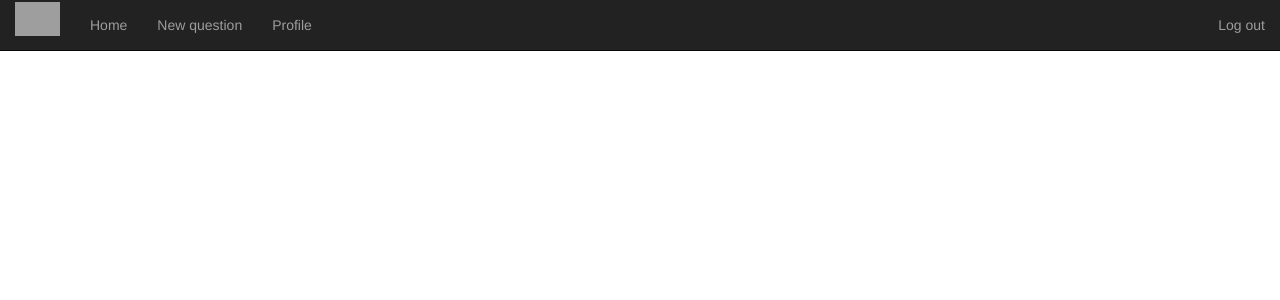
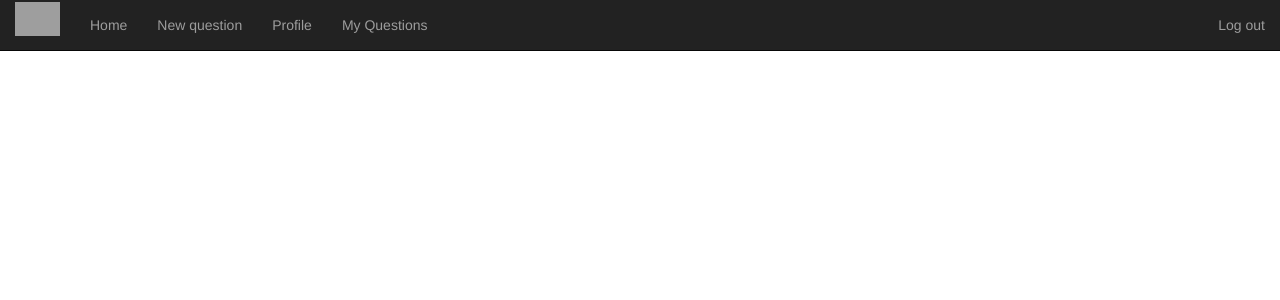
Before and after one commit to siljr/pu, a Django app: page /questions/ in a window 1280 px wide. Shown: the top 300 px of the page. Run offline with Django 3.2, Linux system fonts and the light colour scheme; the visitor is signed in with stand-in values (Sample User, id 1); data that the repository does not hold is empty; some libraries are stand-ins or nearby versions; grey boxes are pictures that could not be loaded.

Commit message:
added "My Questions" to navbar

```diff
--- a/qBot/qBot/templates/qBot/base.html
+++ b/qBot/qBot/templates/qBot/base.html
@@ -46,6 +46,7 @@
                     <li><a href="/questions/">Home</a></li>
                     <li><a href="/questions/create_question">New question</a></li>
                     <li><a href="#">Profile</a></li>
+                    <li><a href="#">My Questions</a></li>
                 </ul>
                 <ul class="nav navbar-nav navbar-right">
                     <li><a href="/logout">Log out</a></li>
```
